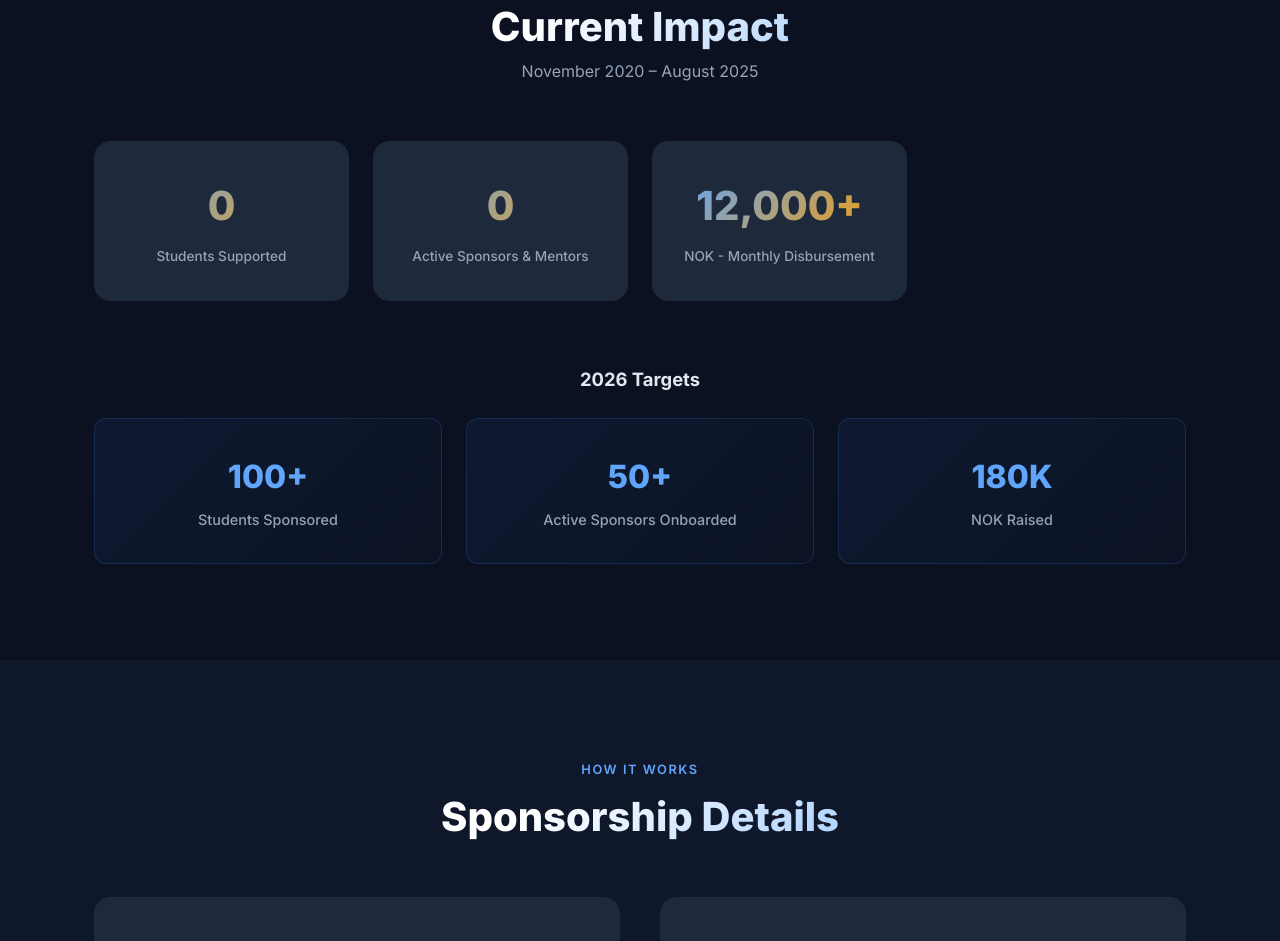
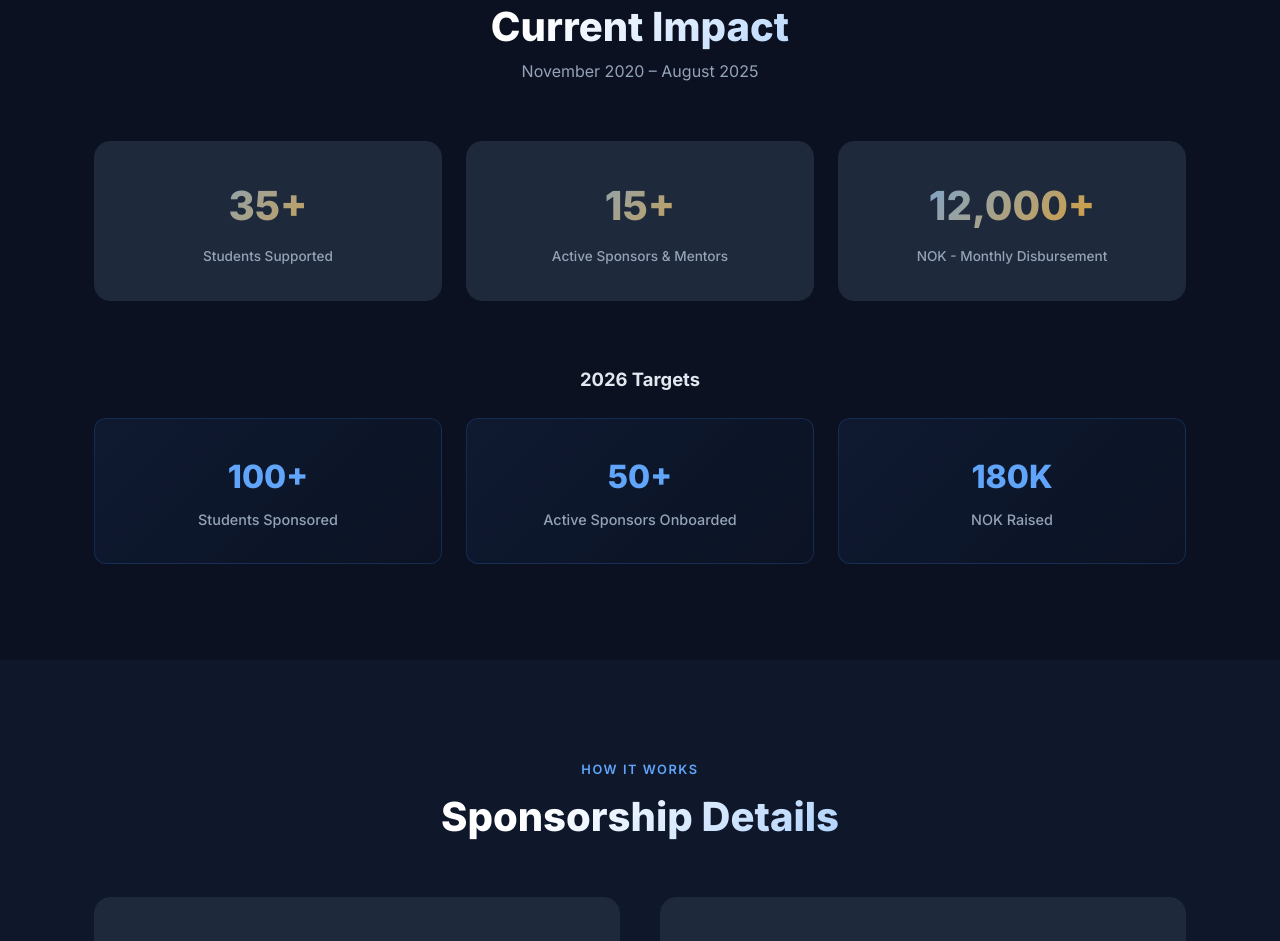
Before and after one commit to Global-Education-Network/website, a website built with Vite: page index.html in a window 1280 px wide. Shown: the part 2407-3348 px from the top of the page. Built offline with nearby package versions, Linux system fonts and the light colour scheme.

Commit message:
Content update

```diff
--- a/index.html
+++ b/index.html
@@ -174,7 +174,7 @@
             <span class="stat-label">Active Sponsors &amp; Mentors</span>
           </div>
           <div class="stat-card reveal">
-            <span class="stat-number stat-currency">12,000+</span>
+            <span class="stat-number stat-currency" data-count="12,000+">0</span>
             <span class="stat-label">NOK - Monthly Disbursement</span>
           </div>
         </div>
--- a/src/main.ts
+++ b/src/main.ts
@@ -17,7 +17,10 @@ document.querySelectorAll(".reveal").forEach((el) => revealObserver.observe(el))
 
 // ── Animated counters ───────────────────────────────────────────
 function animateCounter(el: HTMLElement) {
-  const target = Number(el.dataset.count);
+  const raw = el.dataset.count ?? "";
+  const cleaned = raw.replace(/,/g, "");
+  const suffix = cleaned.replace(/\d/g, "");
+  const target = parseInt(cleaned, 10);
   if (!target) return;
 
   const duration = 1600;
@@ -27,7 +30,8 @@ function animateCounter(el: HTMLElement) {
     const elapsed = now - start;
     const progress = Math.min(elapsed / duration, 1);
     const eased = 1 - Math.pow(1 - progress, 3); // ease-out cubic
-    el.textContent = Math.round(target * eased).toString();
+    const value = Math.round(target * eased).toLocaleString();
+    el.textContent = value + (progress >= 1 ? suffix : "");
     if (progress < 1) requestAnimationFrame(tick);
   }
 
--- a/src/style.css
+++ b/src/style.css
@@ -490,7 +490,7 @@ body {
 
 .stats-grid {
   display: grid;
-  grid-template-columns: repeat(4, 1fr);
+  grid-template-columns: repeat(3, 1fr);
   gap: 1.5rem;
   margin-bottom: 4rem;
 }
```
